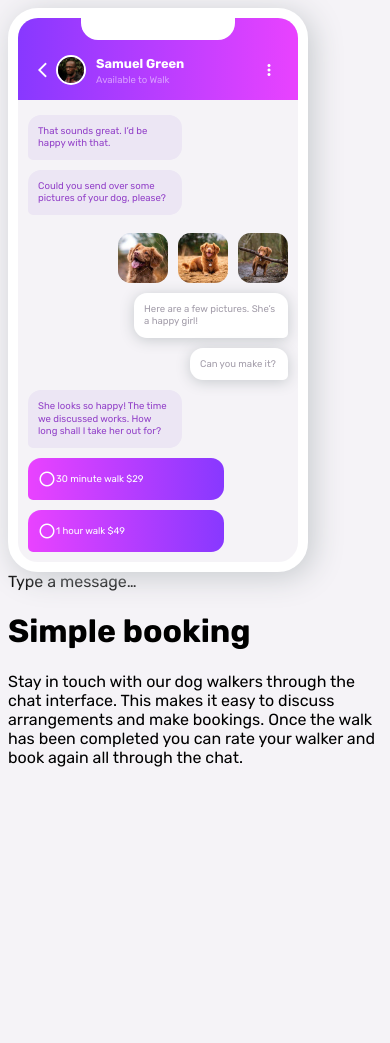
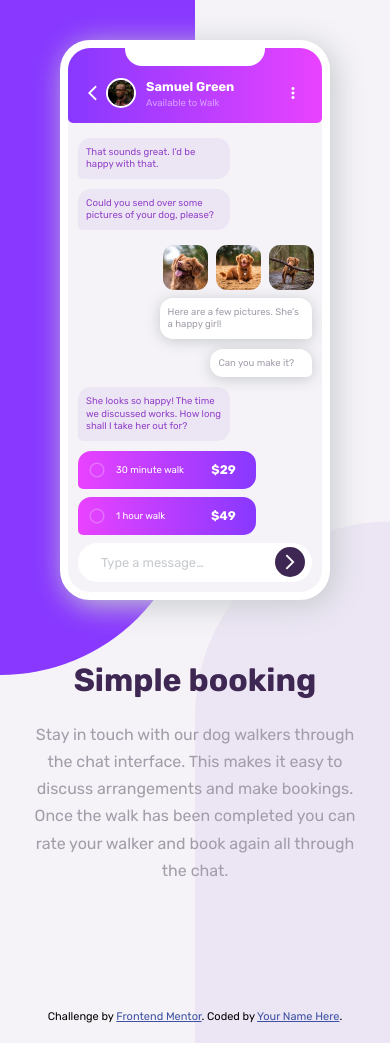
Before and after one commit to sergioatreides/chat-app-css-illustration, a plain HTML site: page index.html in a window 390 px wide. Before the commit the page ends 844 px from the top, so only its background shows below. Drawn offline with Linux system fonts and the light colour scheme.

Commit message:
Alpha v3 - Mobile finished

```diff
--- a/css/styles.css
+++ b/css/styles.css
@@ -21,10 +21,38 @@
     font-family: 'Rubik', sans-serif;
 }
 body {
+    width: 100vw;
     background-color: var(--light-grayish-violet);
+    margin: 0;
+}
+.container {
+    position: relative;
     display: flex;
+    flex-direction: column;
     align-items: center;
     justify-content: center;
+    overflow: hidden;
+}
+
+/* ------------------------  BACKGROUND  ------------------------ */
+
+.background {
+    position: absolute;
+    width: 100vw;
+    height: 80vh;
+    z-index: -1;
+}
+.background__top-left {
+    background-color: var(--light-violet-gradient);
+    border-bottom-left-radius: 200px;
+    border-bottom-right-radius: 200px;
+    transform: translateX(-50vw);
+}
+.background__bottom-right {
+    background-color: var(--dialog-left-background);
+    border-top-left-radius: 200px;
+    border-top-right-radius: 200px;
+    transform: translate(50vw, 40vh);
 }
 
 /* ----------------------  APP CONTAINER  ----------------------- */
@@ -34,11 +62,12 @@ body {
     display: grid;
     grid-template-columns: 1fr;
     grid-template-rows: repeat(10, auto);
-    /* height: 500px; */
-    width: 300px;
-    border: 10px solid var(--white);
+    width: 270px;
+    border: 8px solid var(--white);
     border-radius: 30px;
     overflow: hidden;
+    margin-bottom: 40px;
+    margin-top: 40px;
     filter: drop-shadow(5px 5px 15px var(--grayish-blue));
 }
 
@@ -48,8 +77,9 @@ body {
     display: flex;
     flex-direction: column;
     background: linear-gradient(to right, var(--light-violet-gradient), var(--light-magenta-gradient));
+    border-radius: 5px;
     color: var(--white);
-    height: 82px;
+    height: 75px;
     margin-bottom: 15px;
 }
 .app-container__header-top {
@@ -57,9 +87,9 @@ body {
     flex-direction: row;
     justify-content: center;
     align-items: flex-start;
-    height: 22px;
+    height: 18px;
     width: 100%;
-    margin-bottom: 15px;
+    margin-bottom: 12px;
 }
 .app-container__header-top-notch {
     width: 55%;
@@ -77,7 +107,7 @@ body {
 .app-container__header-content-id {
     display: flex;
     flex-direction: column;
-    width: 78%;
+    width: 80%;
 }
 .app-container__header-portrait {
     display: flex;
@@ -108,9 +138,9 @@ body {
 
 .dialog {
     display: block;
-    width: 55%;
+    width: 60%;
     font-size: .6em;
-    padding: 10px;
+    padding: 8px;
     margin-bottom: 10px;
     line-height: 1.3em;
 }
@@ -129,7 +159,7 @@ body {
     filter: drop-shadow(0px 2px 7px var(--grayish-blue));
 }
 .special {
-    width: 35%;
+    width: 40%;
 }
 
 /* -------- App Container thumbs ----------- */
@@ -139,13 +169,13 @@ body {
     flex-direction: row;
     justify-content: flex-end;
     width: 100%;
-    margin-top: 8px;
-    margin-bottom: 10px;
+    margin-top: 5px;
+    margin-bottom: 8px;
 }
 .app-container__thumbs-picture {
-    width: 50px;
+    width: 45px;
     border-radius: 25%;
-    margin-right: 10px;
+    margin-right: 8px;
 }
 
 /* -------- App Container options ----------- */
@@ -156,20 +186,79 @@ body {
     width: 70%;
     margin-left: 10px;
     font-size: .6em;
-    padding: 12px 0px 12px 10px;
-    margin-bottom: 10px;
+    padding: 10px 0px 10px 10px;
+    margin-bottom: 8px;
     border-radius: 13px 13px 13px 5px;
+}
+.faded {
+    color: var(--very-light-magenta);
 }
 .app-container__dialog-price {
     display: flex;
     flex-direction: row;
     align-items: center;
 }
+.app-container__dialog-price__service {
+    margin-left: 10px;
+}
+.app-container__dialog-price__price {
+    margin-right: 20px;
+    margin-left: auto;
+    font-weight: bold;
+    font-size: 1.3em;
+}
 
-/* -------- 2,5 horas   ----*/
+/* -------- App Container dialogs ----------- */
 
+.app-container__placeholder {
+    display: flex;
+    flex-direction: row;
+    align-items: center;
+    margin-left: 10px;
+    margin-right: 10px;
+    width: calc(100% - 20px);
+    margin-bottom: 10px;
+    background-color: var(--white);
+    border-radius: 50px;
+}
+.app-container__placeholder-text {
+    padding: 12px 23px;
+    font-size: .8em;
+    color: var(--grayish-blue);
+}
+.app-container__placeholder-button {
+    display: flex;
+    justify-content: center;
+    align-items: center;
+    border-radius: 100%;
+    height: 30px;
+    width: 30px;
+    margin-right: 7px;
+    margin-left: auto;
+    background-color: var(--very-dark-desaturated-violet);
+    color: var(--white);
+}
+
+/* ----------------------  CLAIM CONTAINER  ----------------------- */
+
+.claim-container {
+    text-align: center;
+    width: 85%;
+    margin-bottom: 100px;
+}
+.claim-container__h1 {
+    color: var(--very-dark-desaturated-violet);
+}
+.claim-container__p {
+    color: var(--dark-grayish-violet);
+    line-height: 1.7em;
+}
+
+/* ----------------------  ATRIBUTION  ----------------------- */
 
 .attribution {
+    margin-top: 10px;
+    margin-bottom: 20px;
     font-size: 11px;
     text-align: center;
 }
--- a/index.html
+++ b/index.html
@@ -8,9 +8,12 @@
   <link href="https://fonts.googleapis.com/icon?family=Material+Icons" rel="stylesheet">
   <link rel="icon" type="image/png" sizes="32x32" href="./images/favicon-32x32.png">
   <link rel="stylesheet" href="css/styles.css">
-  <title>Frontend Mentor | [Challenge Name Here]</title>
+  <title>Frontend Mentor | Chat App</title>
 </head>
+
 <body>
+
+  <div class="background background__top-left"></div>
 
   <main class="container">
 
@@ -63,32 +66,42 @@
       </div>
 
       <div class="app-container__dialog-price">
-        <span class="material-icons md-18">radio_button_unchecked</span>
-          30 minute walk
-          $29
+        <span class="material-icons md-18 faded">radio_button_unchecked</span>
+        <span class="app-container__dialog-price__service">30 minute walk</span>
+        <span class="app-container__dialog-price__price">$29</span>
       </div>
       <div class="app-container__dialog-price">
-        <span class="material-icons md-18">radio_button_unchecked</span>
-          1 hour walk
-          $49
+        <span class="material-icons md-18 faded">radio_button_unchecked</span>
+        <span class="app-container__dialog-price__service">1 hour walk</span>
+        <span class="app-container__dialog-price__price">$49</span>
       </div>
 
+      <div class="app-container__placeholder">
+        <span class="app-container__placeholder-text">Type a message…</span>
+        <div class="app-container__placeholder-button">
+          <span class="material-icons md-18">arrow_forward_ios</span>
+        </div>
       </div>
 
-      Type a message…
    </div>
 
    <div class="claim-container">
-      <h1>Simple booking</h1>
-      <p>Stay in touch with our dog walkers through the chat interface. This makes it easy to
+      <h1 class="claim-container__h1">Simple booking</h1>
+      <p class="claim-container__p">Stay in touch with our dog walkers through the chat interface. This makes it easy to
       discuss arrangements and make bookings. Once the walk has been completed you can rate
       your walker and book again all through the chat.</p>
     </div>
 
+    <div class="attribution">
+      Challenge by <a href="https://www.frontendmentor.io?ref=challenge" target="_blank">Frontend Mentor</a>.
+      Coded by <a href="#">Your Name Here</a>.
+    </div>
+
+    <div class="background background__bottom-right"></div>
+
   </main>
-<!--   <div class="attribution">
-    Challenge by <a href="https://www.frontendmentor.io?ref=challenge" target="_blank">Frontend Mentor</a>.
-    Coded by <a href="#">Your Name Here</a>.
-  </div> -->
+
+
+
 </body>
 </html>
```
